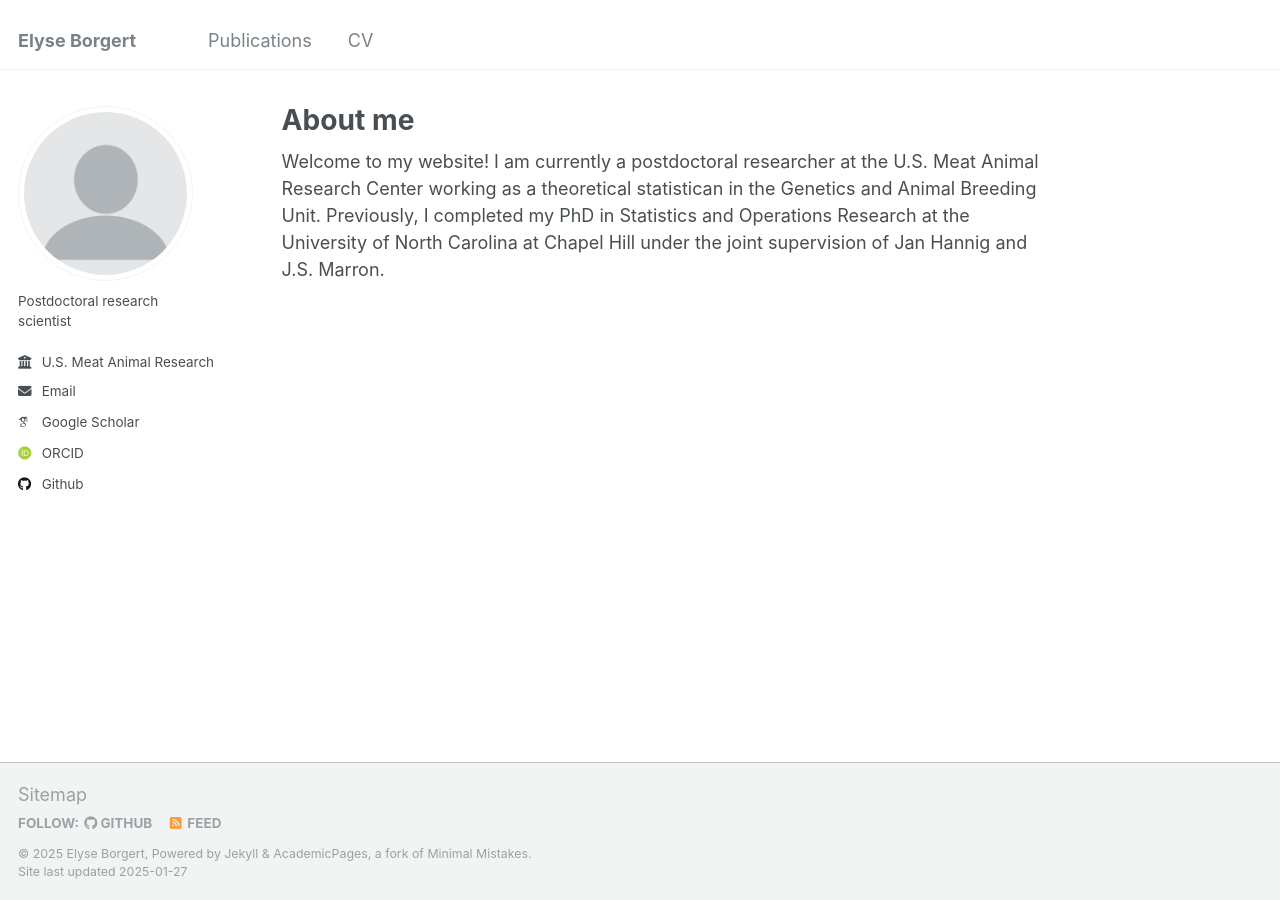
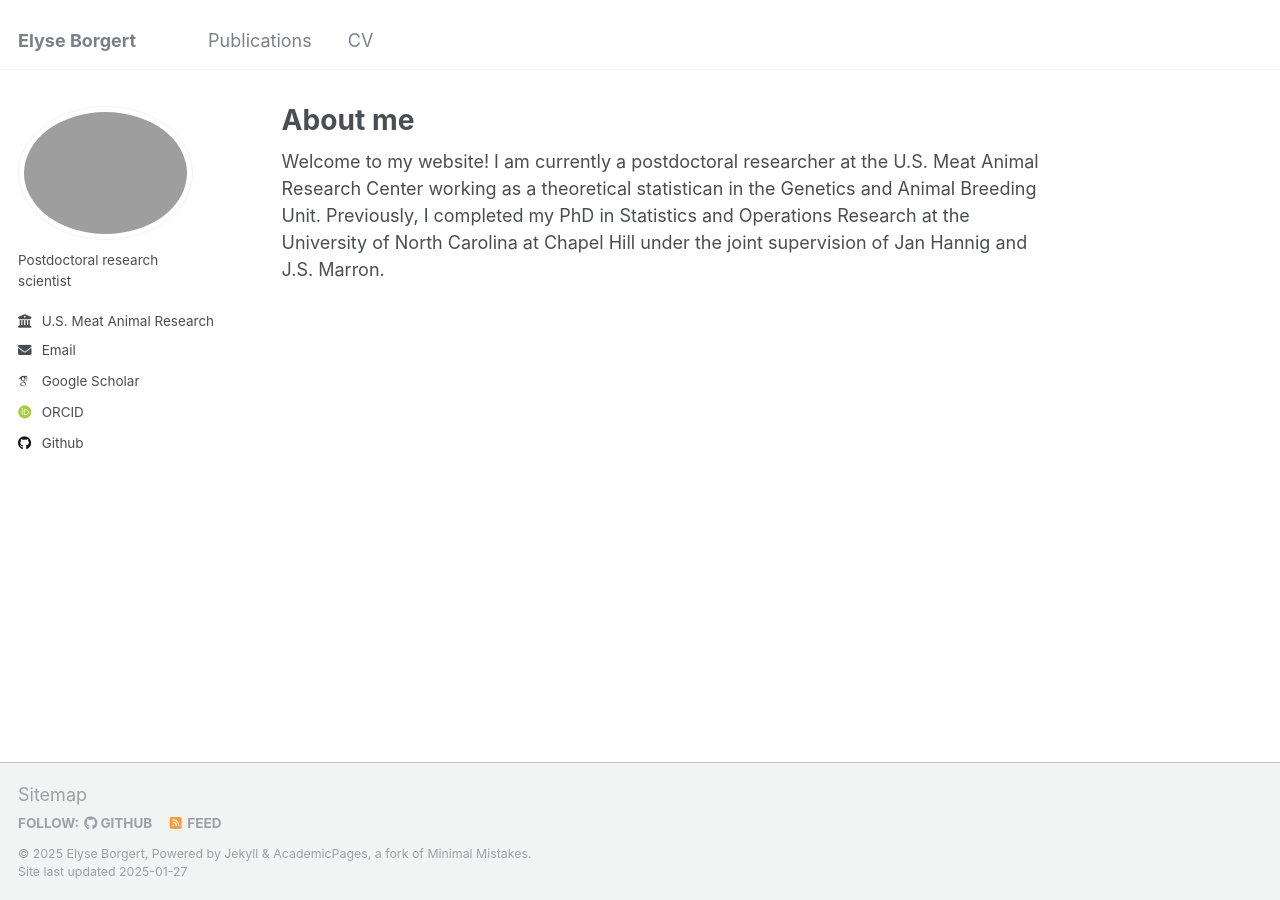
Before and after one commit to elyseborgert/elyseborgert.github.io, a Jekyll site: the page built from _pages/about.md, in a window 1280 px wide. Built offline with Jekyll 4.4.1, drawn with Linux system fonts in a browser that asks for light colours; some web fonts are replaced.

Commit message:
Update _config.yml

```diff
--- a/_config.yml
+++ b/_config.yml
@@ -21,7 +21,7 @@ repository               : "elyseborgert.github.io"
 #               Additional customization can be done by editing /_includes/author-profile.html
 author:
   # Biographic information
-  avatar           : "profile.png"
+  avatar           : "bio_pic.png"
   name             : #"Your Sidebar Name"
   pronouns         : # example: "she/her"
   bio              : "Postdoctoral research scientist"
```
